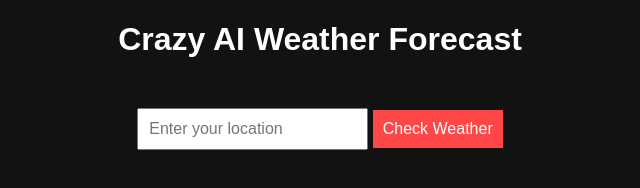
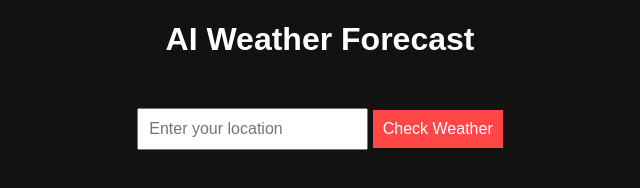
Before and after one commit to Amrit-Kunal/Ai-weather-forecast-, a plain HTML site: page index.html in a window 1280 px wide. Shown: the whole page, without its empty margins (320-960 px from the left). Drawn offline with Linux system fonts and the light colour scheme.

Commit message:
Update index.html

```diff
--- a/index.html
+++ b/index.html
@@ -3,11 +3,11 @@
 <head>
     <meta charset="UTF-8">
     <meta name="viewport" content="width=device-width, initial-scale=1.0">
-    <title>Crazy AI Weather</title>
+    <title>AI Weather Forecast</title>
     <link rel="stylesheet" href="styles.css">
 </head>
 <body>
-    <h1>Crazy AI Weather Forecast</h1>
+    <h1>AI Weather Forecast</h1>
     <div class="container">
         <input type="text" id="location" placeholder="Enter your location">
         <button onclick="checkWeather()">Check Weather</button>
```
